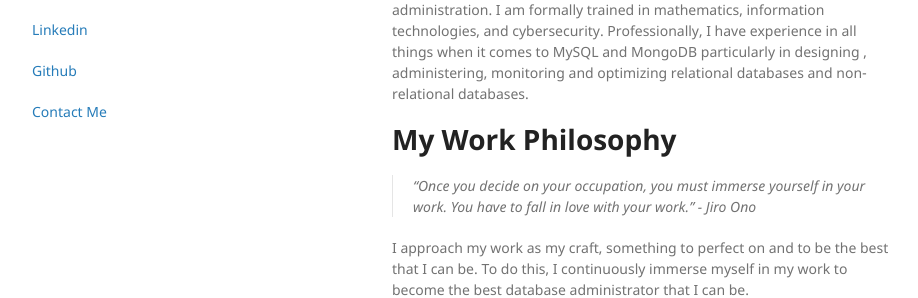
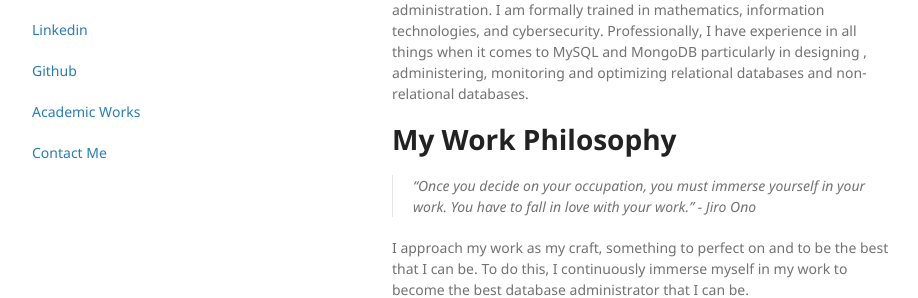
Before and after one commit to khoabuiv/khoabuiv.github.io, a Jekyll site: the page built from index.md, in a window 1280 px wide. Shown: the part 131-429 px from the top of the page, without its empty margins (178-1096 px from the left). Built offline with Jekyll 4.4.1, drawn with Linux system fonts in a browser that asks for light colours.

Commit message:
Add new academic work page

```diff
--- a/_layouts/default.html
+++ b/_layouts/default.html
@@ -25,6 +25,7 @@
         <p class="view"><a href="{{ site.github.resume }}">Resume</a></p>
         <p class="view"><a href="{{ site.github.linkedin }}">Linkedin</a></p>
         <p class="view"><a href="{{ site.github.owner_url }}">Github</a></p>
+        <p class="view"><a href="{{ site.github.academic_works }}">Academic Works</a></p>
         <p class="view"><a href="mailto:khoabuiv@gmail.com">Contact Me</a></p>
 
       </header>
```
Also changed, not shown: security_notes.md (added).
